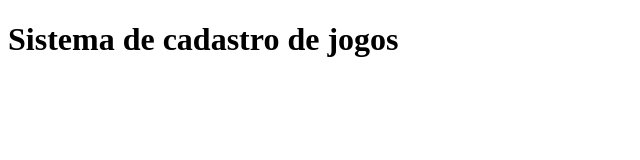
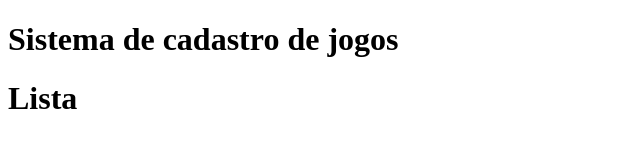
Before and after one commit to LucsSM/cadastro-de-jogos, a plain HTML site: page index.html in a window 1280 px wide. Shown: the whole page, without its empty margins (0-640 px from the left). Drawn offline with Linux system fonts and the light colour scheme.

Commit message:
Lista adicionada

```diff
--- a/index.html
+++ b/index.html
@@ -8,6 +8,7 @@
 </head>
 <body>
     <h1>Sistema de cadastro de jogos</h1>
+    <h1>Lista</h1>
     <script>src="app.js"</script>
 </body>
 </html>
```
